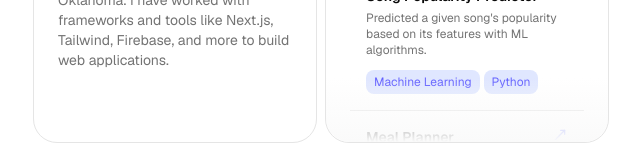
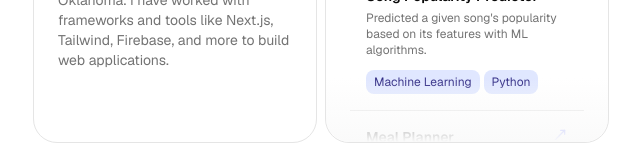
Before and after one commit to devonnall/wordle-clone, a Next.js app: page / in a window 1280 px wide. Shown: the part 305-465 px from the top of the page, without its empty margins (319-959 px from the left). Built offline with nearby package versions, Linux system fonts and the light colour scheme.

Commit message:
fix: address color contrast

```diff
--- a/src/app/page.tsx
+++ b/src/app/page.tsx
@@ -40,8 +40,8 @@ export default function Page() {
                                 <div className="font-semibold text-sm">Song Popularity Predictor</div>
                                 <p className="text-xs text-muted-foreground">Predicted a given song&apos;s popularity based on its features with ML algorithms.</p>
                                 <div className="flex gap-1">
-                                    <div className="text-xs p-1 px-2 mt-2 rounded-md w-min text-nowrap bg-indigo-100 text-indigo-500">Machine Learning</div>
-                                    <div className="text-xs p-1 px-2 mt-2 rounded-md w-min text-nowrap bg-indigo-100 text-indigo-500">Python</div>
+                                    <div className="text-xs p-1 px-2 mt-2 rounded-md w-min text-nowrap bg-indigo-100 text-indigo-900">Machine Learning</div>
+                                    <div className="text-xs p-1 px-2 mt-2 rounded-md w-min text-nowrap bg-indigo-100 text-indigo-900">Python</div>
                                 </div>
                             </div>
                             <MoveUpRight className="absolute top-4 right-4 size-4 text-indigo-400" />
@@ -51,9 +51,9 @@ export default function Page() {
                                 <div className="font-semibold text-sm">Meal Planner</div>
                                 <p className="text-xs text-muted-foreground">Helped develop an early prototype of a meal planning app with AI suggestions powered by Gemini with Flutter.</p>
                                 <div className="flex gap-1">
-                                    <div className="text-xs p-1 px-2 mt-2 rounded-md w-min text-nowrap bg-indigo-100 text-indigo-500">Flutter</div>
-                                    <div className="text-xs p-1 px-2 mt-2 rounded-md w-min text-nowrap bg-indigo-100 text-indigo-500">Python</div>
-                                    <div className="text-xs p-1 px-2 mt-2 rounded-md w-min text-nowrap bg-indigo-100 text-indigo-500">Flask</div>
+                                    <div className="text-xs p-1 px-2 mt-2 rounded-md w-min text-nowrap bg-indigo-100 text-indigo-900">Flutter</div>
+                                    <div className="text-xs p-1 px-2 mt-2 rounded-md w-min text-nowrap bg-indigo-100 text-indigo-900">Python</div>
+                                    <div className="text-xs p-1 px-2 mt-2 rounded-md w-min text-nowrap bg-indigo-100 text-indigo-900">Flask</div>
                                 </div>
                             </div>
                             <MoveUpRight className="absolute top-4 right-4 size-4 text-indigo-400" />
```
